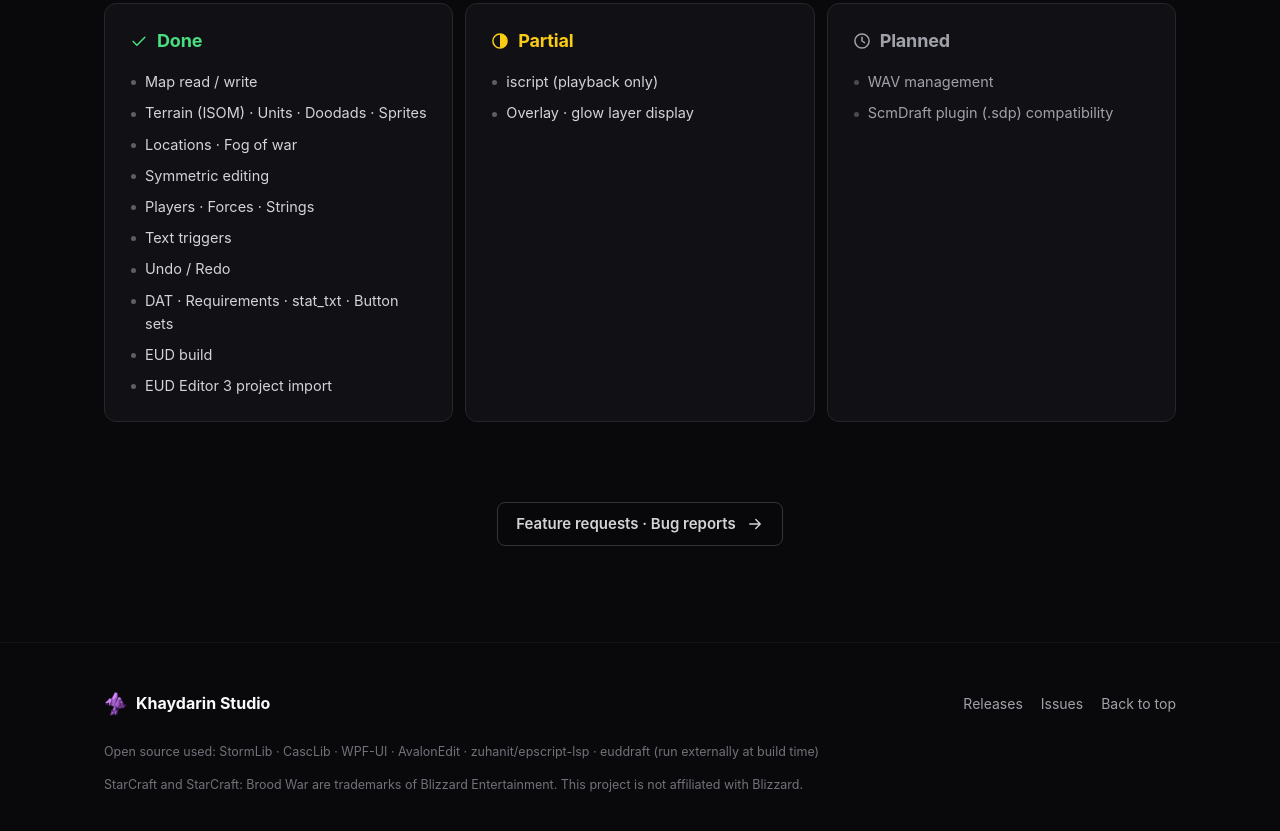
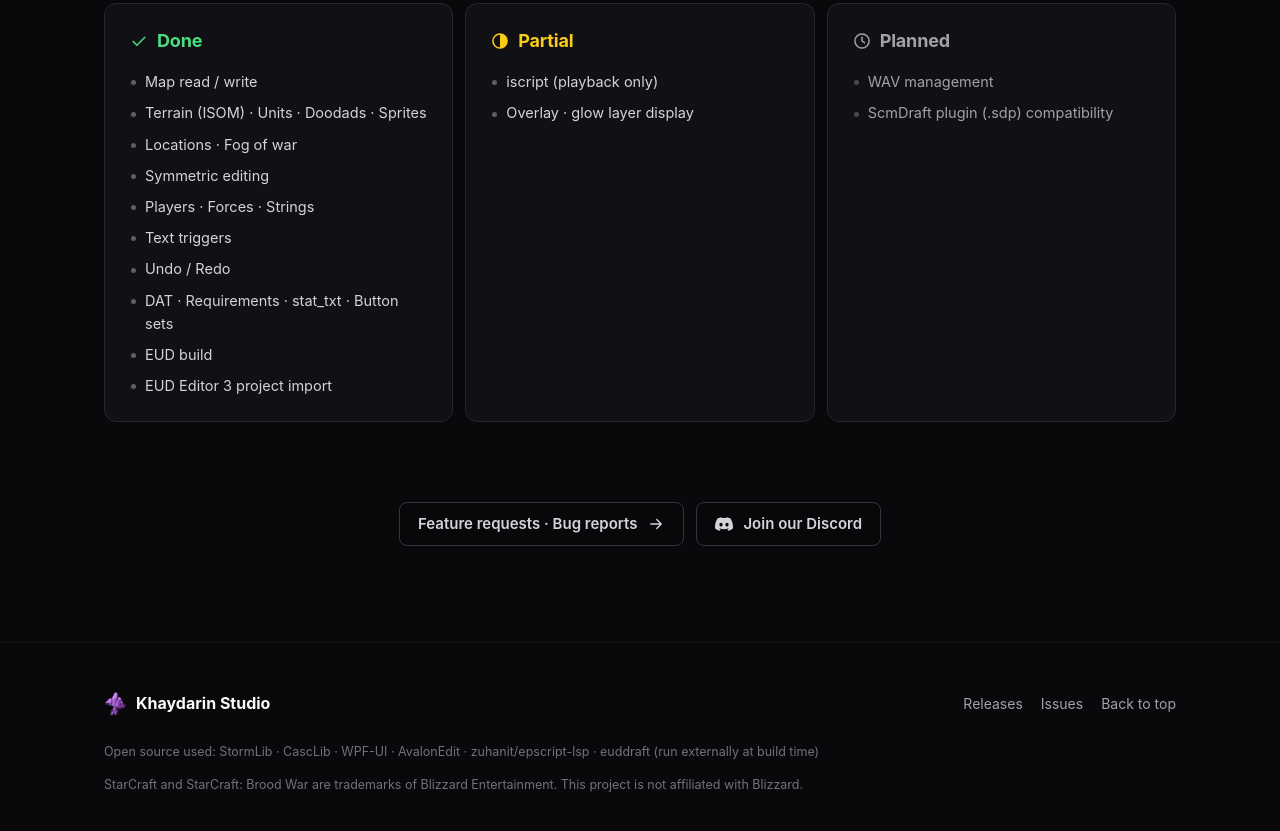
Before and after one commit to saebyeok0306/Khaydarin-Studio, a plain HTML site: page docs/index.html in a window 1280 px wide. Shown: the part 8638-9469 px from the top of the page. Drawn offline with Linux system fonts and the light colour scheme; no server answers; a web font is replaced by a local one.

Commit message:
기능 건의·버그 제보 옆에 디스코드 서버 버튼 추가
- 하단 버튼 영역에 디스코드 초대 링크 버튼과 로고 아이콘 추가
- 영어 문구(Join our Discord) 추가, 좁은 화면에서는 두 줄로 줄바꿈

Co-Authored-By: Claude Opus 5.5 <noreply@anthropic.com>

```diff
--- a/docs/assets/css/style.css
+++ b/docs/assets/css/style.css
@@ -699,8 +699,10 @@ html.i18n-pending body { visibility: hidden; animation: i18nReveal 0s linear 1.2
 
 /* 기능 건의 · 버그 제보 */
 /* 위 섹션의 아래 여백과 겹치므로, 그 위에 올려 클릭이 섹션에 가로막히지 않게 한다 */
-.feedback { position: relative; z-index: 1; display: flex; justify-content: center; margin-top: -40px; padding-bottom: 96px; }
+.feedback { position: relative; z-index: 1; display: flex; flex-wrap: wrap; justify-content: center; gap: 12px; margin-top: -40px; padding-bottom: 96px; }
 .feedback .ico { width: 18px; height: 18px; }
+.btn--discord:hover { border-color: #5865f2; color: var(--text); }
+.btn--discord:hover .ico { color: #5865f2; }
 
 /* footer */
 .footer { padding: 48px 0 56px; border-top: 1px solid rgba(255, 255, 255, .05); }
--- a/docs/assets/js/i18n.js
+++ b/docs/assets/js/i18n.js
@@ -163,6 +163,7 @@
     'status.planned.list': '<li>WAV management</li><li>ScmDraft plugin (.sdp) compatibility</li>',
 
     'cta.issues': 'Feature requests · Bug reports',
+    'cta.discord': 'Join our Discord',
 
     'footer.nav': 'Shortcuts',
     'footer.releases': 'Releases',
--- a/docs/index.html
+++ b/docs/index.html
@@ -30,7 +30,8 @@
       <symbol id="i-arrow" viewBox="0 0 24 24"><path d="M5 12h14M13 6l6 6-6 6"/></symbol>
       <symbol id="i-down" viewBox="0 0 24 24"><path d="M12 4v11M7 10l5 5 5-5M5 20h14"/></symbol>
       <symbol id="i-github" viewBox="0 0 24 24"><path class="fill" d="M12 .5C5.65.5.5 5.65.5 12a11.5 11.5 0 0 0 7.86 10.92c.58.1.79-.25.79-.56v-2c-3.2.7-3.87-1.37-3.87-1.37-.52-1.33-1.28-1.69-1.28-1.69-1.04-.71.08-.7.08-.7 1.15.08 1.76 1.19 1.76 1.19 1.03 1.76 2.69 1.25 3.35.96.1-.75.4-1.25.73-1.54-2.55-.29-5.24-1.28-5.24-5.69 0-1.26.45-2.29 1.19-3.1-.12-.29-.52-1.46.11-3.05 0 0 .97-.31 3.17 1.18a11 11 0 0 1 5.77 0c2.2-1.49 3.17-1.18 3.17-1.18.63 1.59.23 2.76.11 3.05.74.81 1.19 1.84 1.19 3.1 0 4.42-2.7 5.4-5.26 5.68.41.36.78 1.06.78 2.14v3.17c0 .31.21.67.8.56A11.5 11.5 0 0 0 23.5 12C23.5 5.65 18.35.5 12 .5z"/></symbol>
-      <symbol id="i-windows" viewBox="0 0 24 24"><path class="fill" d="M3 5.6 10.4 4.6v6.9H3zM11.4 4.4 21 3v8.5h-9.6zM3 12.5h7.4v6.9L3 18.4zM11.4 12.5H21V21l-9.6-1.4z"/></symbol>
+      <symbol id="i-discord" viewBox="0 0 24 24"><path class="fill" d="M20.317 4.3698a19.7913 19.7913 0 0 0-4.8851-1.5152.0741.0741 0 0 0-.0785.0371c-.211.3753-.4447.8648-.6083 1.2495-1.8447-.2762-3.68-.2762-5.4868 0-.1636-.3933-.4058-.8742-.6177-1.2495a.077.077 0 0 0-.0785-.037 19.7363 19.7363 0 0 0-4.8852 1.515.0699.0699 0 0 0-.0321.0277C.5334 9.0458-.319 13.5799.0992 18.0578a.0824.0824 0 0 0 .0312.0561c2.0528 1.5076 4.0413 2.4228 5.9929 3.0294a.0777.0777 0 0 0 .0842-.0276c.4616-.6304.8731-1.2952 1.226-1.9942a.076.076 0 0 0-.0416-.1057c-.6528-.2476-1.2743-.5495-1.8722-.8923a.077.077 0 0 1-.0076-.1277c.1258-.0943.2517-.1923.3718-.2914a.0743.0743 0 0 1 .0776-.0105c3.9278 1.7933 8.18 1.7933 12.0614 0a.0739.0739 0 0 1 .0785.0095c.1202.099.246.1981.3728.2924a.077.077 0 0 1-.0066.1276 12.2986 12.2986 0 0 1-1.873.8914.0766.0766 0 0 0-.0407.1067c.3604.698.7719 1.3628 1.225 1.9932a.076.076 0 0 0 .0842.0286c1.961-.6067 3.9495-1.5219 6.0023-3.0294a.077.077 0 0 0 .0313-.0552c.5004-5.177-.8382-9.6739-3.5485-13.6604a.061.061 0 0 0-.0312-.0286zM8.02 15.3312c-1.1825 0-2.1569-1.0857-2.1569-2.419 0-1.3332.9555-2.4189 2.157-2.4189 1.2108 0 2.1757 1.0952 2.1568 2.419 0 1.3332-.9555 2.4189-2.1569 2.4189zm7.9748 0c-1.1825 0-2.1569-1.0857-2.1569-2.419 0-1.3332.9554-2.4189 2.1569-2.4189 1.2108 0 2.1757 1.0952 2.1568 2.419 0 1.3332-.946 2.4189-2.1568 2.4189z"/></symbol>
+      <symbol id="i-windows"viewBox="0 0 24 24"><path class="fill" d="M3 5.6 10.4 4.6v6.9H3zM11.4 4.4 21 3v8.5h-9.6zM3 12.5h7.4v6.9L3 18.4zM11.4 12.5H21V21l-9.6-1.4z"/></symbol>
       <symbol id="i-layers" viewBox="0 0 24 24"><path d="m12 3 9 5-9 5-9-5 9-5z"/><path d="m3 13 9 5 9-5"/></symbol>
       <symbol id="i-mountain" viewBox="0 0 24 24"><path d="M2.5 20 9 9l4 6.5 3-4 5.5 8.5z"/><circle cx="17.5" cy="5.5" r="1.8"/></symbol>
       <symbol id="i-sym" viewBox="0 0 24 24"><path d="M12 3v18" stroke-dasharray="2 2.5"/><path d="M8.5 7 4 12l4.5 5zM15.5 7 20 12l-4.5 5z"/></symbol>
@@ -359,9 +360,10 @@
       </div>
     </section>
 
-    <!-- ───────────── 기능 건의 · 버그 제보 ───────────── -->
+    <!-- ───────────── 기능 건의 · 버그 제보 · 디스코드 ───────────── -->
     <div class="container feedback">
       <a class="btn btn--ghost" href="https://github.com/saebyeok0306/Khaydarin-Studio/issues" target="_blank" rel="noopener noreferrer"><span data-i18n="cta.issues">기능 건의 · 버그 제보</span><svg class="ico"><use href="#i-arrow"/></svg></a>
+      <a class="btn btn--ghost btn--discord" href="https://discord.gg/ymwdwNcvk3" target="_blank" rel="noopener noreferrer"><svg class="ico" aria-hidden="true"><use href="#i-discord"/></svg><span data-i18n="cta.discord">디스코드 서버 참여</span></a>
     </div>
   </main>
 
```
